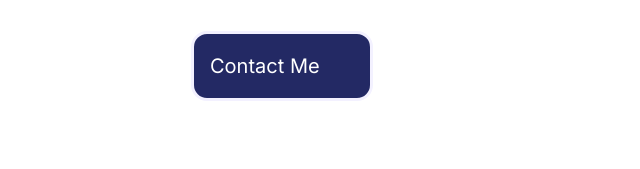
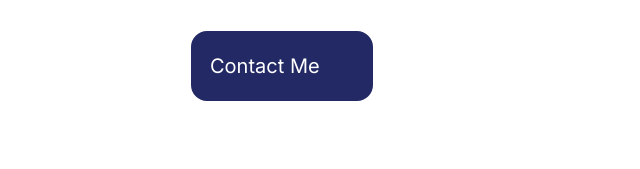
Before and after one commit to ecarriger/ethan-carriger-portfolio, a plain HTML site: page index.html in a window 1280 px wide. Shown: the part 363-532 px from the top of the page, 461-1101 px from the left. Drawn offline with Linux system fonts and the light colour scheme; a web font is replaced by a local one.

Commit message:
change button border color from primary light to primary

```diff
--- a/styles/styles.css
+++ b/styles/styles.css
@@ -36,7 +36,7 @@ p {
 button {
     font-size: 1.25rem;
     background-size: 0%;
-    border: 3px solid var(--color-primary-light);
+    border: 3px solid var(--color-primary);
     border-radius: 1rem;
     cursor: pointer;
     display: flex;
```
